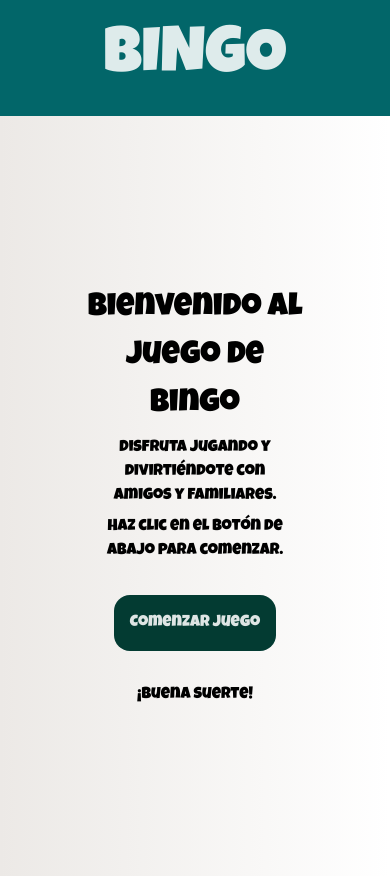
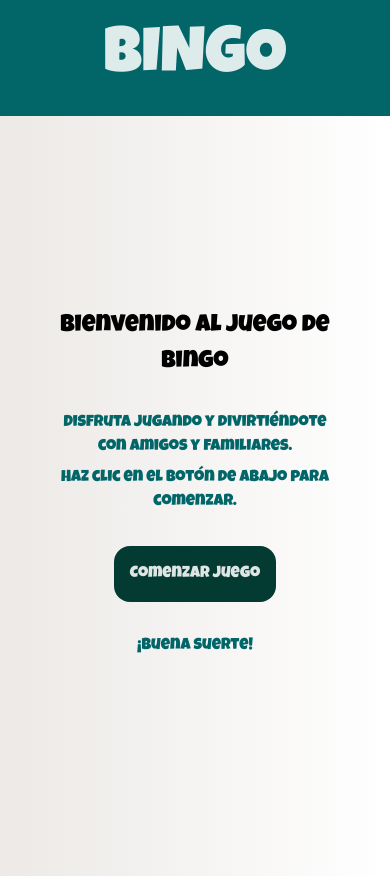
Before and after one commit to GiraMorales/Proyecto12, a React (Vite) app in the folder React/: page / in a window 390 px wide. Built offline with nearby package versions, Linux system fonts and the light colour scheme.

Commit message:
responsive 1

```diff
--- a/React/src/pages/Home/Home.css
+++ b/React/src/pages/Home/Home.css
@@ -51,10 +51,13 @@ body {
 
 @media screen and (max-width: 450px) {
   .home h1 {
-    width: 60%;
+    font-size: var(--pjg-size-2);
+    padding: var(--pjg-size-2);
+    margin-top: -50px;
   }
   .home p {
-    width: 50%;
+    width: 80%;
     margin-top: 2%;
+    color: var(--pjg-color-5);
   }
 }
```
